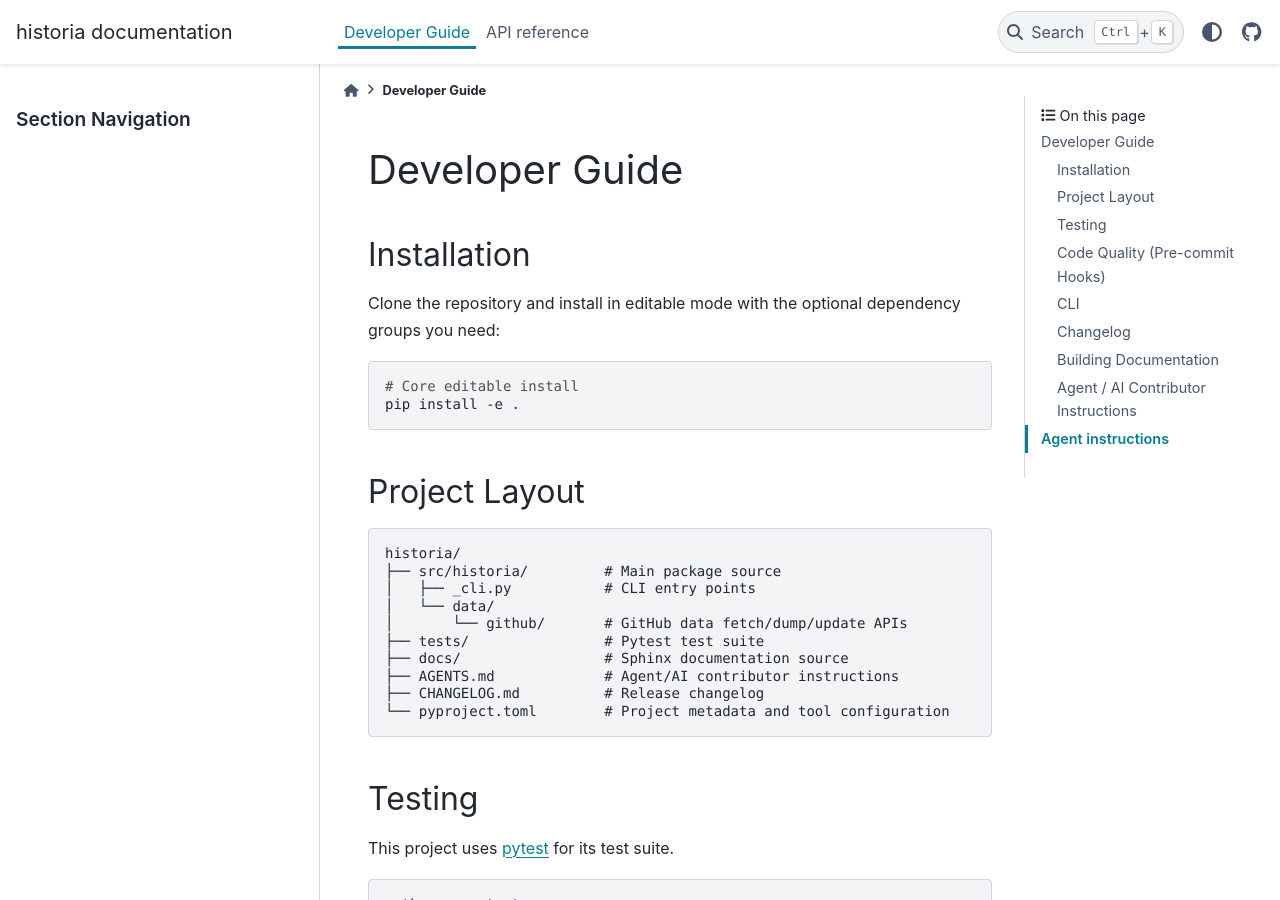
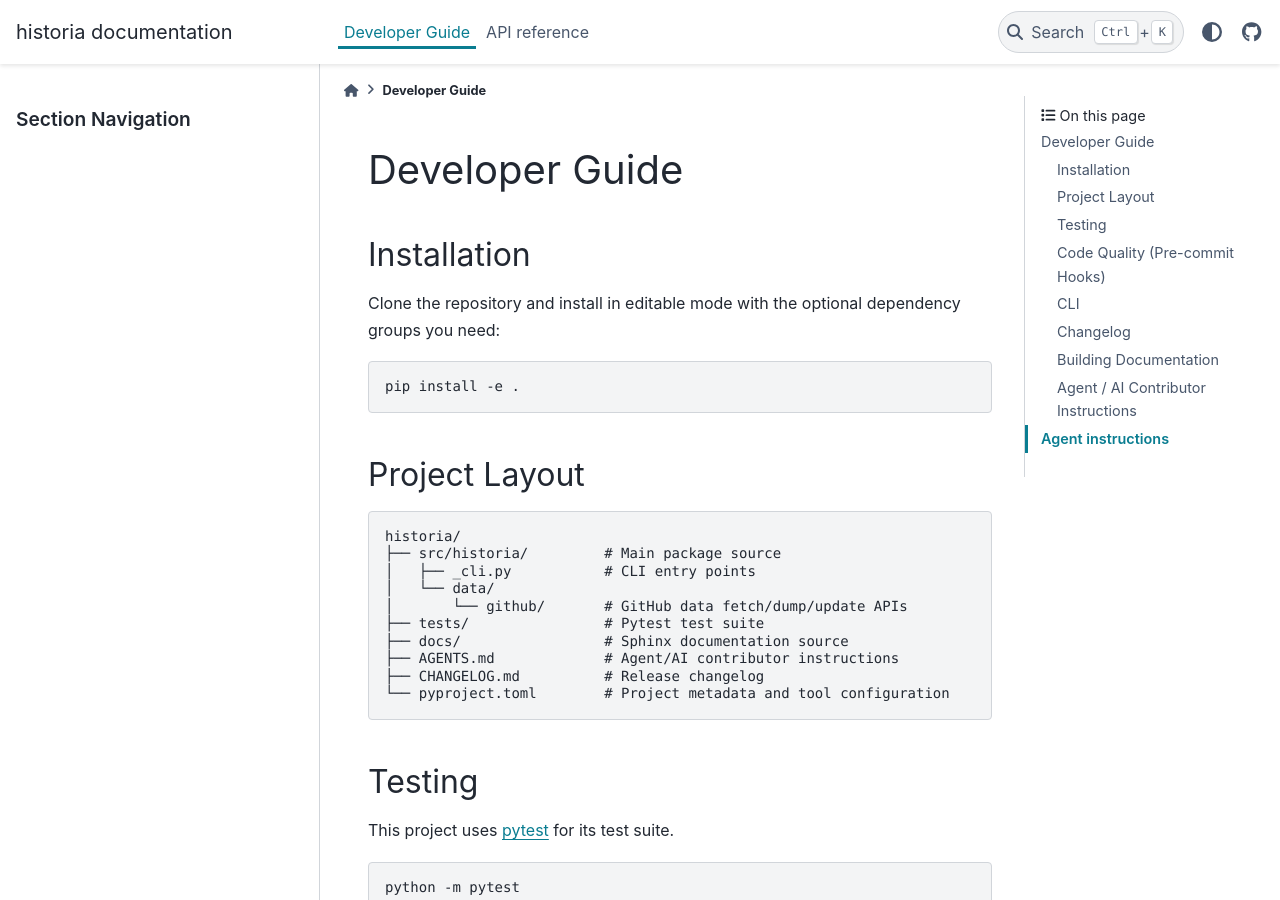
Before and after one commit to CodyCBakerPhD/historia, a Sphinx documentation site: the page built from docs/development/index.md, in a window 1280 px wide and 900 px high. Built offline with Sphinx 7.4.7 and the PyData theme 0.15.4, drawn with Linux system fonts in a browser that asks for light colours.

Commit message:
Update installation instructions in index.md

````diff
--- a/docs/development/index.md
+++ b/docs/development/index.md
@@ -5,7 +5,6 @@
 Clone the repository and install in editable mode with the optional dependency groups you need:
 
 ```bash
-# Core editable install
 pip install -e .
 ```
 
````
